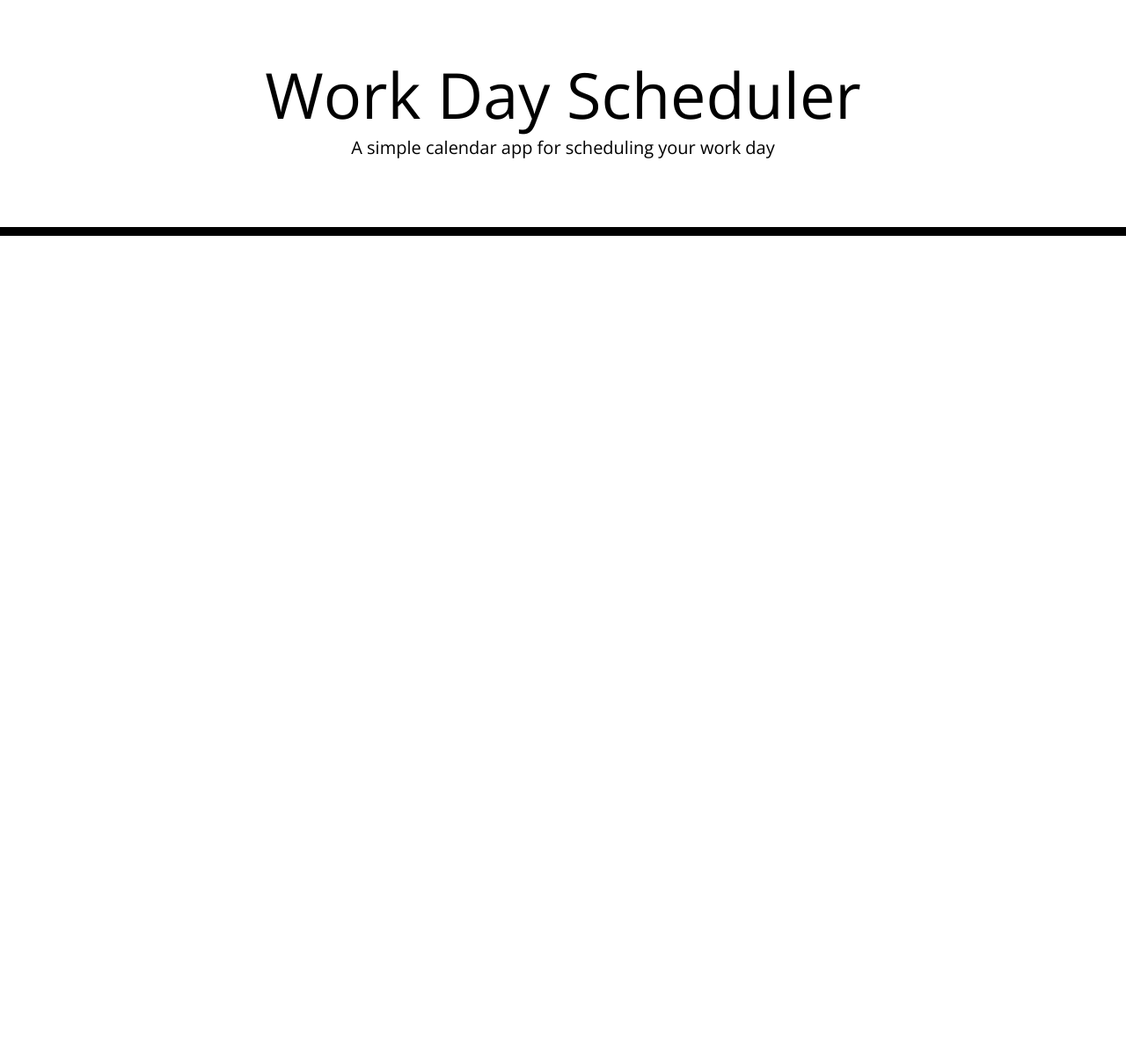
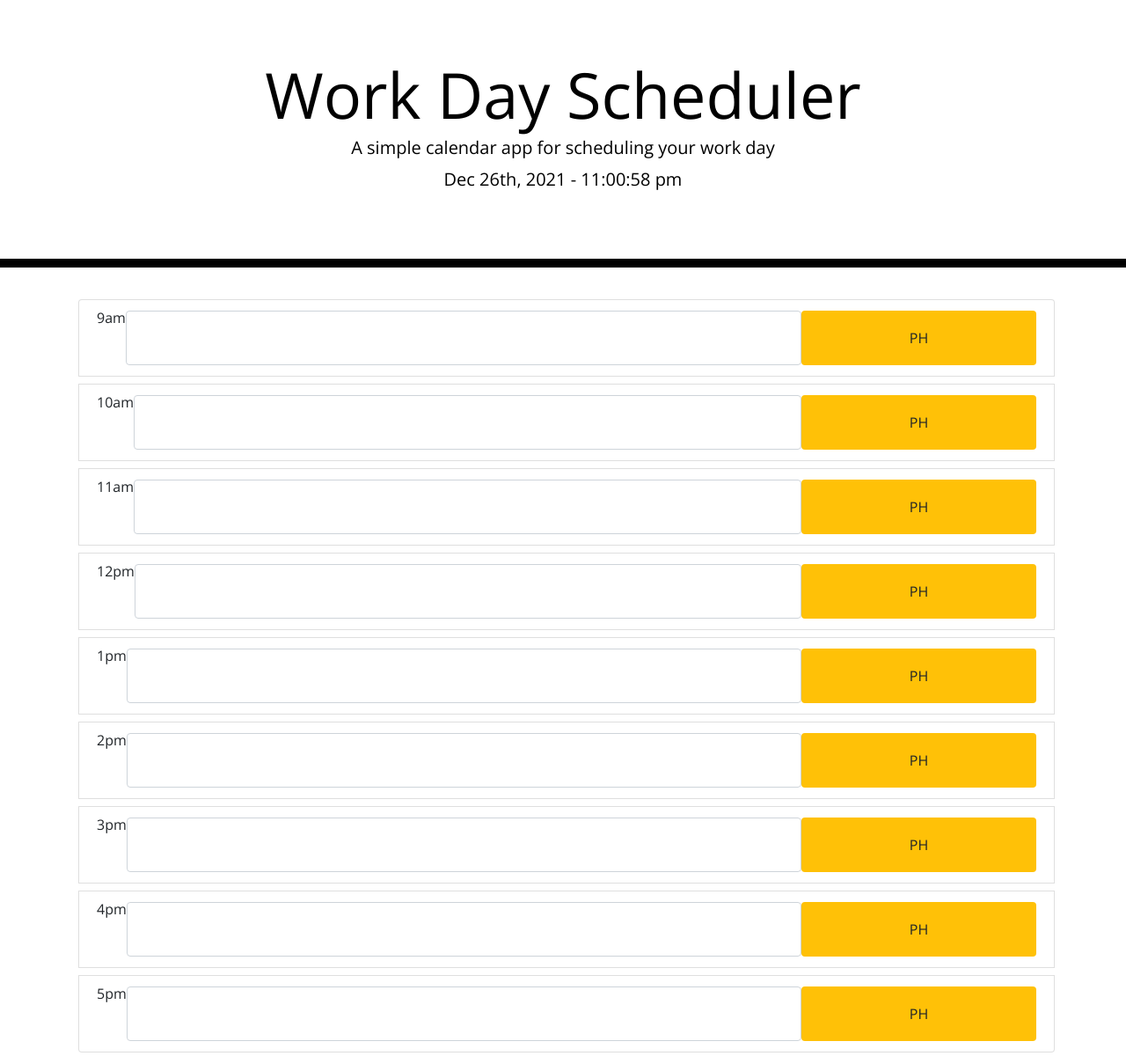
Before and after one commit to LippoHippo/work-day-scheduler, a plain HTML site: page index.html in a window 1280 px wide. Shown: the whole page at 88% size. Before the commit the page ends 800 px from the top, so only its background shows below. Drawn offline with nearby package versions, Linux system fonts and the light colour scheme; files that its build step writes are made by us from their sources.

Commit message:
time/date-display business-hours-setup

```diff
--- /dev/null
+++ b/Develop/js/script.js
@@ -0,0 +1,8 @@
+var tasks = {};
+
+var rightNow = moment().format("MMM Do, YYYY - hh:mm:ss a")
+$("#currentDay").append(rightNow);
+
+var saveTasks = function() {
+    localStorage.setItem("tasks", JSON.stringify(tasks));
+}
--- a/index.html
+++ b/index.html
@@ -15,24 +15,41 @@
       crossorigin="anonymous"
     />
     <link
+      rel="stylesheet"
       href="https://fonts.googleapis.com/css?family=Open+Sans&display=swap"
-      rel="stylesheet"
     />
-    <link rel="stylesheet" href="style.css" />
+    <link rel="stylesheet" href="./Develop/css/style.css" />
     <title>Work Day Scheduler</title>
   </head>
 
   <body>
-    <header class="jumbotron">
+    <header class="jumbotron text-center">
       <h1 class="display-3">Work Day Scheduler</h1>
       <p class="lead">A simple calendar app for scheduling your work day</p>
       <p id="currentDay" class="lead"></p>
     </header>
     <div class="container">
-      <!-- Timeblocks go here -->
+      <ul id="" class="list-group">
+        <li id="" class="list-group-item d-flex justify-content-evenly m-1 col-12"><p class="">9am</p><textarea class="form-control rounded-corners"></textarea><button class="btn btn-block bg-warning col-3">PH</button></li>
+        <li id="" class="list-group-item d-flex justify-content-evenly m-1 col-12"><p class="">10am</p><textarea class="form-control rounded-corners"></textarea><button class="btn btn-block bg-warning col-3">PH</button></li>
+        <li id="" class="list-group-item d-flex justify-content-evenly m-1 col-12"><p class="">11am</p><textarea class="form-control rounded-corners"></textarea><button class="btn btn-block bg-warning col-3">PH</button></li>
+        <li id="" class="list-group-item d-flex justify-content-evenly m-1 col-12"><p class="">12pm</p><textarea class="form-control rounded-corners"></textarea><button class="btn btn-block bg-warning col-3">PH</button></li>
+        <li id="" class="list-group-item d-flex justify-content-evenly m-1 col-12"><p class="">1pm</p><textarea class="form-control rounded-corners"></textarea><button class="btn btn-block bg-warning col-3">PH</button></li>
+        <li id="" class="list-group-item d-flex justify-content-evenly m-1 col-12"><p class="">2pm</p><textarea class="form-control rounded-corners"></textarea><button class="btn btn-block bg-warning col-3">PH</button></li>
+        <li id="" class="list-group-item d-flex justify-content-evenly m-1 col-12"><p class="">3pm</p><textarea class="form-control rounded-corners"></textarea><button class="btn btn-block bg-warning col-3">PH</button></li>
+        <li id="" class="list-group-item d-flex justify-content-evenly m-1 col-12"><p class="">4pm</p><textarea class="form-control rounded-corners"></textarea><button class="btn btn-block bg-warning col-3">PH</button></li>
+        <li id="" class="list-group-item d-flex justify-content-evenly m-1 col-12"><p class="">5pm</p><textarea class="form-control rounded-corners"></textarea><button class="btn btn-block bg-warning col-3">PH</button></li>
+      </ul>
     </div>
 
+
+    <script src="https://cdnjs.cloudflare.com/ajax/libs/jquery/3.4.1/jquery.min.js"></script>
+    <script src="https://cdnjs.cloudflare.com/ajax/libs/jqueryui/1.12.1/jquery-ui.min.js"></script>
+    <script src="https://cdnjs.cloudflare.com/ajax/libs/jqueryui-touch-punch/0.2.3/jquery.ui.touch-punch.min.js"></script>
+    <script src="https://cdnjs.cloudflare.com/ajax/libs/popper.js/1.15.0/umd/popper.min.js"></script>
+    <script src="https://cdnjs.cloudflare.com/ajax/libs/twitter-bootstrap/4.3.1/js/bootstrap.min.js"></script>
+    <script src="https://cdnjs.cloudflare.com/ajax/libs/moment.js/2.24.0/moment.min.js"></script>
     <script src="https://code.jquery.com/jquery-3.4.1.min.js"></script>
-    <script src="https://cdnjs.cloudflare.com/ajax/libs/moment.js/2.24.0/moment.min.js"></script>
+    <script src="./Develop/js/script.js"></script>
   </body>
 </html>
```
Also changed, not shown: Develop/css/style.css (renamed from Develop/style.css).
